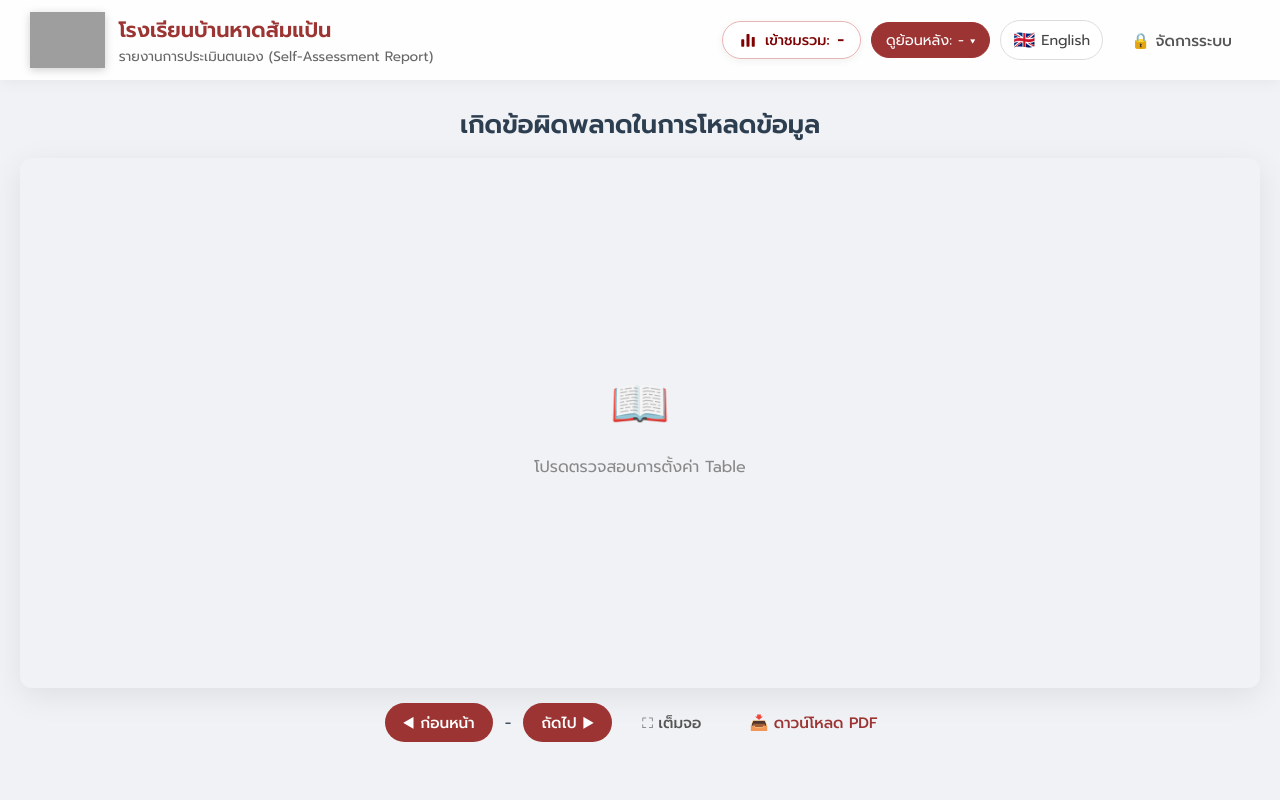
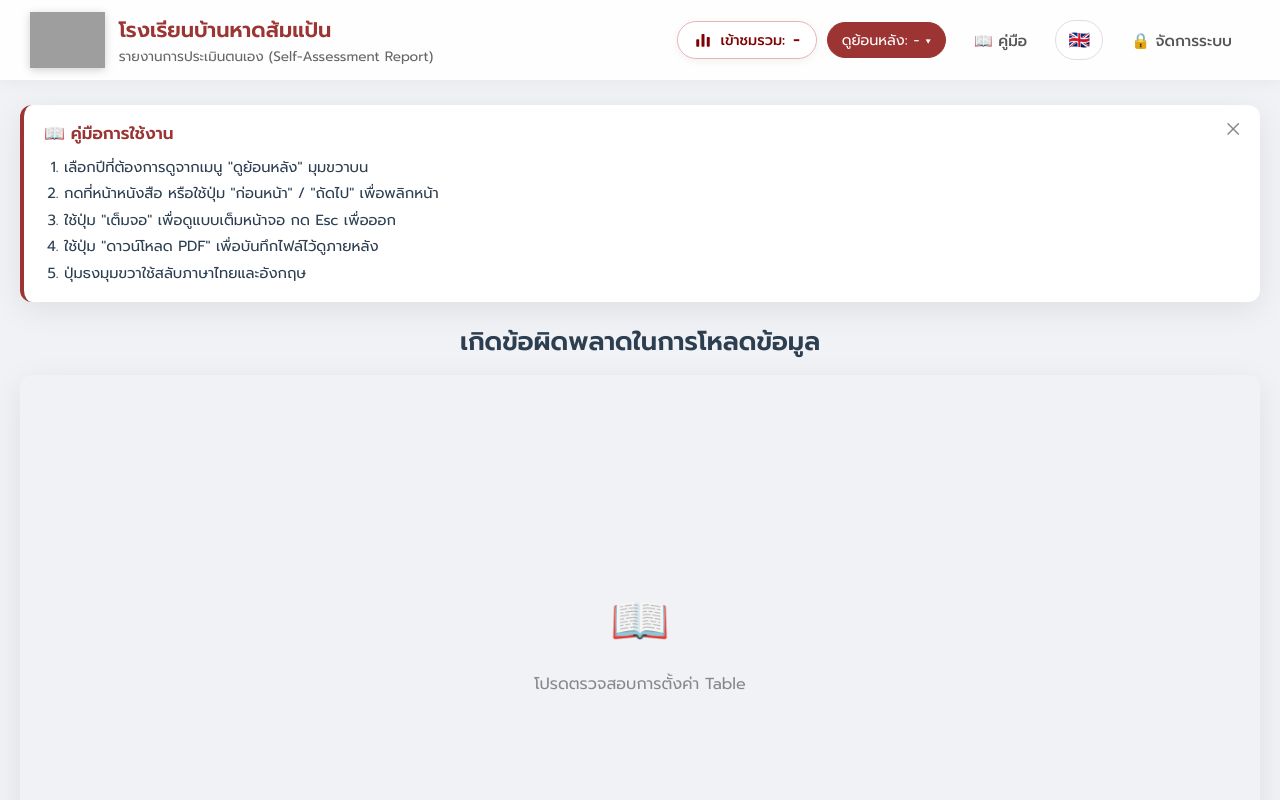
Before and after one commit to lalitaachokruk/SAR_BANHADSOMPANSCHOOL, a plain HTML site: page index.html in a window 1280 px wide. Shown: the top 800 px of the page. Drawn offline with nearby package versions, Linux system fonts and the light colour scheme; no server answers; grey boxes are pictures that could not be loaded.

Commit message:
Update index.html

```diff
--- a/index.html
+++ b/index.html
@@ -11,6 +11,12 @@
     <script src="https://cdnjs.cloudflare.com/ajax/libs/pdf.js/3.11.174/pdf.min.js"></script>
     <script src="https://cdn.jsdelivr.net/npm/page-flip@2.0.7/dist/js/page-flip.browser.min.js"></script>
     <style>
+        .guide-panel { display: none; position: relative; background: #fff; border-left: 4px solid var(--primary); border-radius: var(--border-radius); box-shadow: var(--shadow); padding: 16px 48px 16px 20px; margin-bottom: 20px; }
+        .guide-panel.show { display: block; }
+        .guide-panel h3 { margin: 0 0 8px; color: var(--primary); font-size: 1.05rem; }
+        .guide-panel ol { margin: 0; padding-left: 20px; line-height: 1.8; font-size: 0.92rem; }
+        .guide-close { position: absolute; top: 10px; right: 14px; border: none; background: none; font-size: 1.1rem; cursor: pointer; color: #888; }
+        .guide-close:hover { color: var(--primary); }
         .year-dropdown { position: relative; display: inline-block; }
         .year-btn { display: inline-flex; align-items: center; gap: 6px; padding: 6px 14px; border-radius: 999px; border: 1px solid var(--primary); background: var(--primary); color: #fff; font-size: 0.9rem; cursor: pointer; font-family: inherit; }
         .year-btn::after { content: "▾"; font-size: 0.8rem; }
@@ -122,9 +128,9 @@
             <button class="year-btn" id="yearBtn" onclick="toggleYearMenu(event)"><span id="yearBtnText">ดูย้อนหลัง:</span> <span id="yearBtnLabel">-</span></button>
             <div class="year-menu" id="yearMenu"></div>
         </div>
-            <button id="langBtn" class="lang-btn" onclick="toggleLang()">
+            <button id="guideBtn" class="btn btn-text" onclick="toggleGuide()">📖 คู่มือ</button>
+            <button id="langBtn" class="lang-btn" onclick="toggleLang()" title="เปลี่ยนภาษา / Change language">
             <span class="flag" id="langFlag">🇬🇧</span>
-            <span id="langLabel">English</span>
             </button>
             <button id="btnLogin" class="btn btn-text" onclick="openModal()">🔒 จัดการระบบ</button>
             <button id="btnLogout" class="btn btn-text admin-only" onclick="logout()">🔓 ออกจากระบบ</button>
@@ -132,6 +138,17 @@
     </nav>
     <select id="yearSelect" style="display:none"></select>
     <div class="container">
+        <div class="guide-panel" id="guidePanel">
+    <button class="guide-close" onclick="toggleGuide(false)" aria-label="ปิดคู่มือ">✕</button>
+    <h3>📖 คู่มือการใช้งาน</h3>
+    <ol>
+        <li>เลือกปีที่ต้องการดูจากเมนู "ดูย้อนหลัง" มุมขวาบน</li>
+        <li>กดที่หน้าหนังสือ หรือใช้ปุ่ม "ก่อนหน้า" / "ถัดไป" เพื่อพลิกหน้า</li>
+        <li>ใช้ปุ่ม "เต็มจอ" เพื่อดูแบบเต็มหน้าจอ กด Esc เพื่อออก</li>
+        <li>ใช้ปุ่ม "ดาวน์โหลด PDF" เพื่อบันทึกไฟล์ไว้ดูภายหลัง</li>
+        <li>ปุ่มธงมุมขวาใช้สลับภาษาไทยและอังกฤษ</li>
+    </ol>
+</div>
         <div class="admin-panel admin-only" id="adminPanel">
             <div class="admin-head"><h3 id="adminTitle">⚙️ ผู้ดูแลระบบ</h3><span id="adminDesc">เพิ่ม SAR ได้หลายปี ครั้งละ 1 ปี (ปีซ้ำจะถามก่อนแทนที่)</span></div>
             <div class="admin-grid">
@@ -192,6 +209,7 @@
         $("adminPass").addEventListener("keydown", e => { if (e.key === "Enter") login(); });
         await fetchRecords();
         applyLang();
+        toggleGuide(localStorage.getItem("guideOpen") !== "0");
         countVisit();
         };
 
@@ -530,7 +548,6 @@ function applyLang() {
     document.querySelector('[onclick="toggleFull()"]').innerText = t.fullscreen;
     $("downloadLink").innerText = t.download;
     $("langFlag").innerText = lang === "th" ? "🇬🇧" : "🇹🇭";
-    $("langLabel").innerText = lang === "th" ? "English" : "ไทย";
     $("yearBtnText").innerText = t.viewYears;
     $("adminTitle").innerText = t.adminTitle;
     $("adminDesc").innerText = t.adminDesc;
@@ -541,10 +558,16 @@ function applyLang() {
     renderChips();
 }
 
-function toggleLang() {
-    lang = lang === "th" ? "en" : "th";
-    localStorage.setItem("lang", lang);
-    applyLang();
+    function toggleLang() {
+       lang = lang === "th" ? "en" : "th";
+       localStorage.setItem("lang", lang);
+       applyLang();
+}
+    function toggleGuide(force) {
+        const p = $("guidePanel");
+        const show = typeof force === "boolean" ? force : !p.classList.contains("show");
+        p.classList.toggle("show", show);
+       localStorage.setItem("guideOpen", show ? "1" : "0");
 }
     </script>
 </body>
```
